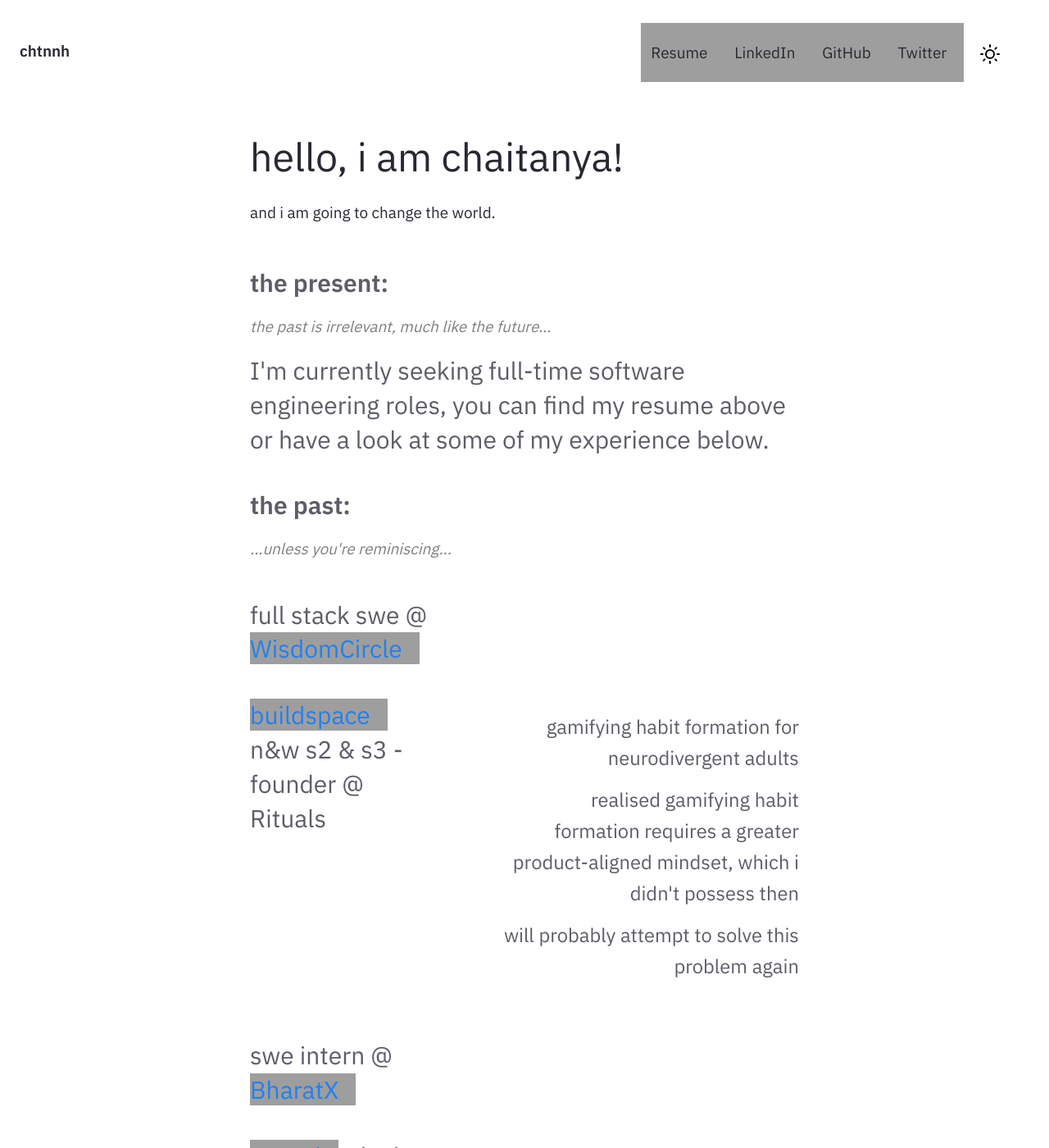
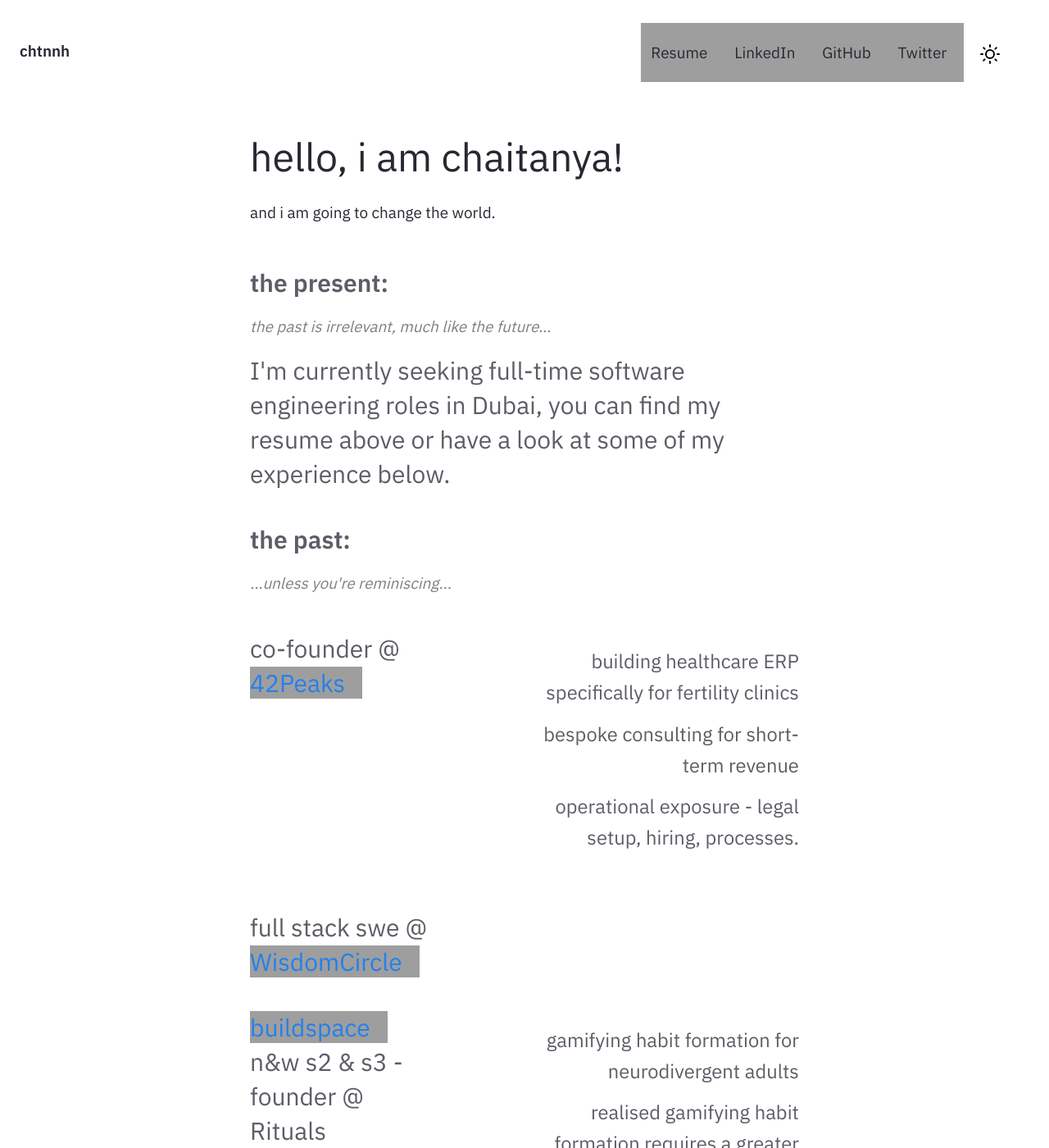
Before and after one commit to chtnnh/chtnnh.github.io, a Jekyll site: the page built from pages/index.md, in a window 1280 px wide and 1400 px high. Shown: the whole window at 82% size. Built offline with Jekyll 4.4.1, drawn with Linux system fonts in a browser that asks for light colours; grey boxes are pictures that could not be loaded.

Commit message:
chore: update location, resume link and experience

```diff
--- a/_includes/Homepage.html
+++ b/_includes/Homepage.html
@@ -8,11 +8,34 @@
             <em>the past is irrelevant, much like the future...</em>
         </div>
         <h3>
-            I'm currently seeking full-time software engineering roles, you can find my resume above or have a look at some of my experience below.
+            I'm currently seeking full-time software engineering roles in Dubai, you can find my resume above or have a look at some of my experience below.
         </h3>
         <h2>the past:</h2>
         <div class="idea"><em>...unless you&#39;re reminiscing...</em></div>
         <br />
+        <div class="a-past">
+            <div class="work">
+                <h3>
+                    co-founder @ <a href="https://42peaks.co">42Peaks</a>
+                </h3>
+            </div>
+            <div class="balance"></div>
+            <div class="life">
+                <h5>
+                    <ul>
+                        <li>
+                            building healthcare ERP specifically for fertility clinics
+                        </li>
+                        <li>
+                            bespoke consulting for short-term revenue
+                        </li>
+                        <li>
+                            operational exposure - legal setup, hiring, processes.
+                        </li>
+                    </ul>
+                </h5>
+            </div>
+        </div>
         <div class="a-past">
             <div class="work">
                 <h3>
--- a/_includes/Nav.html
+++ b/_includes/Nav.html
@@ -45,7 +45,7 @@
     <div id="navbarBasicExample" class="navbar-menu">
         <div class="navbar-start">
 	    <a
-		href="https://drive.google.com/file/d/1dA5S9wXCzU07T3kkpuqtWfr3TbWw6Rm9/view?usp=sharing"
+		href="https://drive.google.com/file/d/17-JLiU-9f2UQ4OzEAcRueyUZ2_2Pa6GG/view?usp=sharing"
 		class="navbar-item"
 	    >
 		Resume
```
